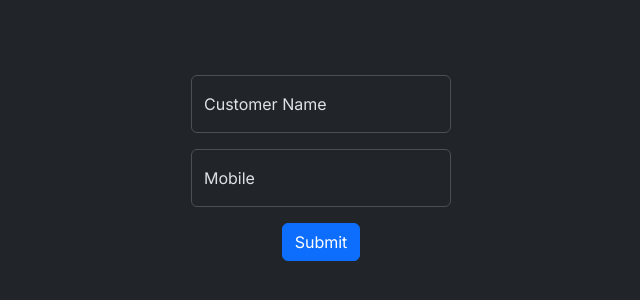
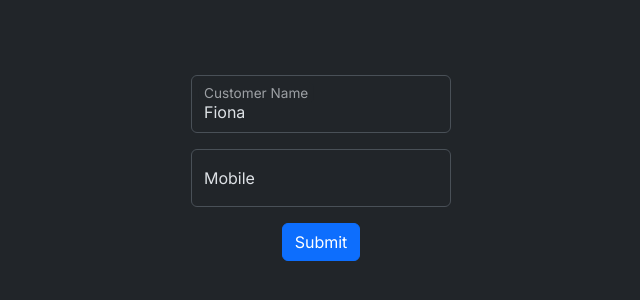
Before and after one commit to NtonBala/food-delivery-form, a React (Vite) app: page / in a window 1280 px wide. Shown: the part 232-532 px from the top of the page, without its empty margins (319-959 px from the left). Built offline with nearby package versions, Linux system fonts and the light colour scheme.

Commit message:
Register input fields with default value

```diff
--- a/src/FoodDeliveryForm.tsx
+++ b/src/FoodDeliveryForm.tsx
@@ -1,18 +1,22 @@
+import { useForm } from 'react-hook-form';
+
 type FoodDeliveryFormType = {
   customerName: string;
   mobile: string;
 };
 
 export const FoodDeliveryForm = () => {
+  const { register } = useForm<FoodDeliveryFormType>();
+
   return (
     <form autoComplete="off">
       <div className="form-floating mb-3">
-        <input type="text" className="form-control" placeholder="Customer Name" />
+        <input type="text" className="form-control" placeholder="Customer Name" {...register('customerName', { value: 'Fiona' })} />
         <label>Customer Name</label>
       </div>
 
       <div className="form-floating mb-3">
-        <input type="text" className="form-control" placeholder="Mobile" />
+        <input type="text" className="form-control" placeholder="Mobile" {...register('mobile')} />
         <label>Mobile</label>
       </div>
 
```
